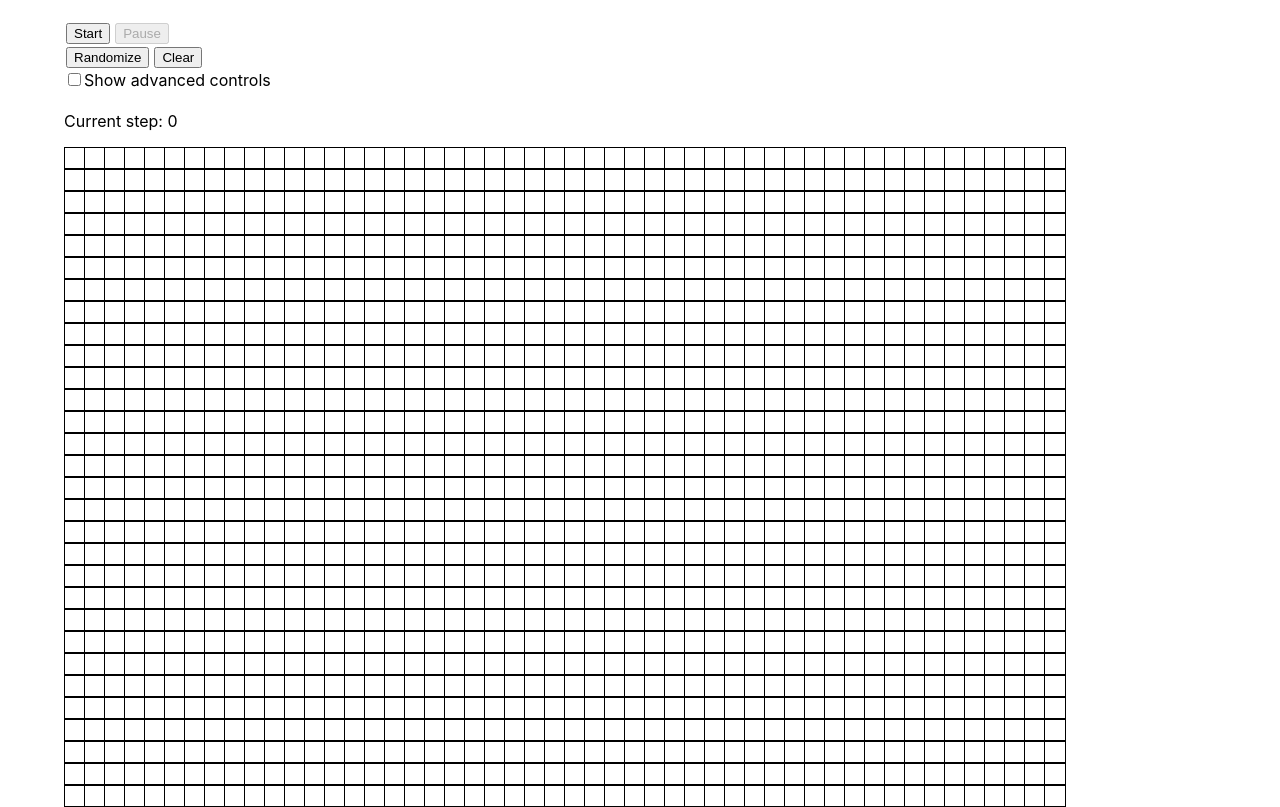
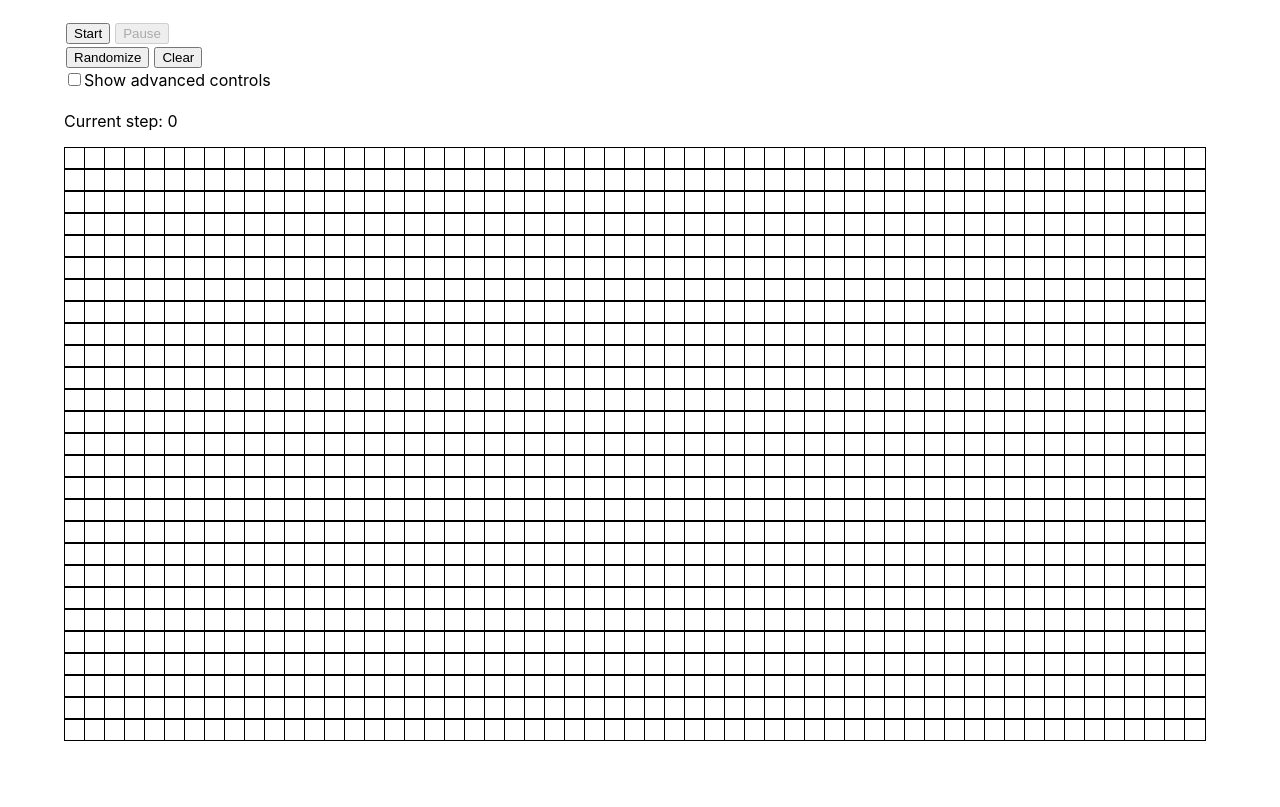
Before and after one commit to ulitol97/GameOfLife, a React (Create React App) app: page / in a window 1280 px wide. Built offline with nearby package versions, Linux system fonts and the light colour scheme.

Commit message:
minimal responsiveness

```diff
--- a/src/App.tsx
+++ b/src/App.tsx
@@ -4,9 +4,11 @@ import { GithubPicker } from 'react-color';
 import ReactTooltip from "react-tooltip";
 
 
-// Config
-const numRows = 30;
-const numCols = 50;
+// CONFIG
+const cellSizePx = 20;
+// Number of rows and cols determined by initial client windows size
+const numRows = Math.floor(window.innerHeight * 0.7 / cellSizePx - 1);
+const numCols = Math.floor(window.innerWidth * 0.9 / cellSizePx);
 const stepTimeout = 250;
 const defaultRandomizeProbability = 0.5;
 const defaultColor = {
@@ -138,6 +140,7 @@ const App: React.FC = () => {
 
   return (
     <div id="main">
+      <div className="upper">
         <div className="controls">
           <div className="form-group">
             <div>
@@ -234,7 +237,7 @@ const App: React.FC = () => {
                     />
                   </label>
                   <ReactTooltip id="probabilityTip" place="bottom" effect="solid">
-                  Choose the probability of generating alive cells when randomizing the grid. Values range [0, 1]
+                    Probability of generating alive cells when randomizing the grid
                 </ReactTooltip>
                 </div>
               </div>
@@ -248,10 +251,11 @@ const App: React.FC = () => {
           <p>Current step: {step}</p>
 
         </div>
-      <div
+      </div>
+      <div id="grid"
         style={{
           display: 'grid',
-          gridTemplateColumns: `repeat(${numCols}, 20px)`
+          gridTemplateColumns: `repeat(${numCols}, ${cellSizePx}px)`
         }}>
         {grid.map((row, i) =>
           row.map((col, j) =>
--- a/src/index.css
+++ b/src/index.css
@@ -5,6 +5,7 @@ body {
   font-family: -apple-system, BlinkMacSystemFont, 'Segoe UI', 'Roboto', 'Oxygen', 'Ubuntu', 'Cantarell', 'Fira Sans', 'Droid Sans', 'Helvetica Neue', sans-serif;
   -webkit-font-smoothing: antialiased;
   -moz-osx-font-smoothing: grayscale;
+  font-size: 1rem;
 }
 
 code {
@@ -16,6 +17,14 @@ code {
   flex-direction: column;
   width: 90%;
   margin: auto;
+}
+
+.upper {
+  max-height: 30vh;
+}
+
+#grid {
+  max-height: 70vh;
 }
 
 /* Top controls */
```
Lines whose indentation alone changed are shown as unchanged.
